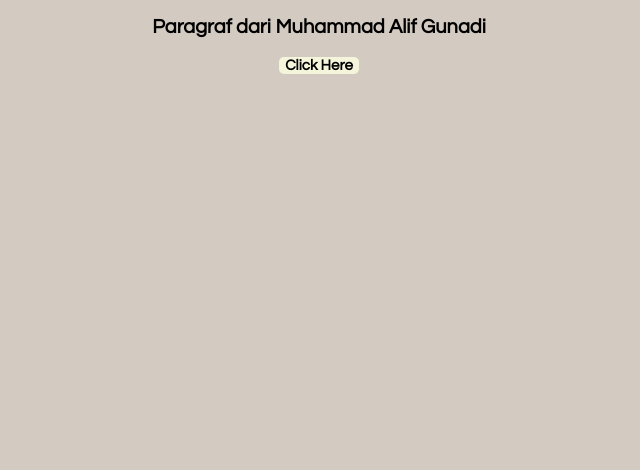
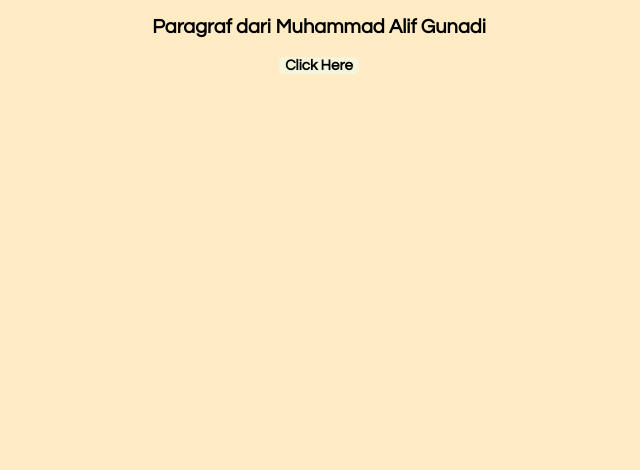
Before and after one commit to alifgunadi/git-GUI, a plain HTML site: page index.html in a window 1280 px wide. Shown: the part 330-800 px from the top of the page, without its empty margins (321-961 px from the left). Drawn offline with Linux system fonts and the light colour scheme.

Commit message:
edit bg body color_3

```diff
--- a/style.css
+++ b/style.css
@@ -1,5 +1,5 @@
 .body {
-    background-color: rgb(211, 203, 194);
+    background-color: rgb(255, 236, 197);
     font-family: century gothic;
     display: relative;
     padding: 250px;
```
